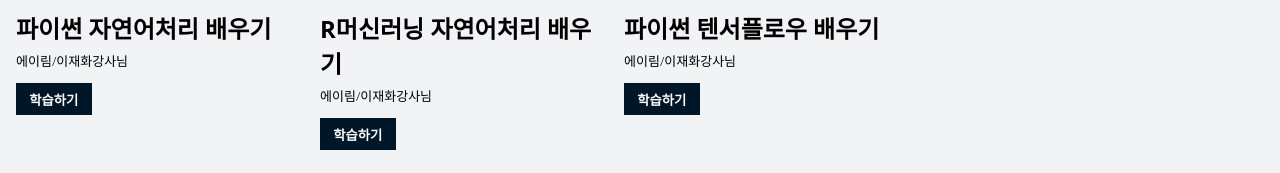
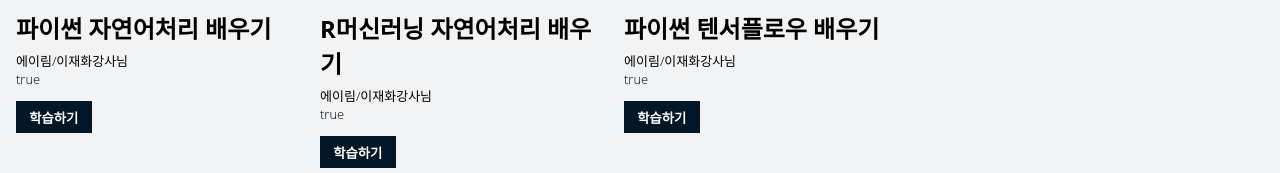
Before and after one commit to syugi/AIRIM, a React app in the folder airim-react/: page /courseList in a window 1280 px wide. Shown: the part 346-519 px from the top of the page. Built offline with nearby package versions, Linux system fonts and the light colour scheme.

Commit message:
update course filter

```diff
--- a/airim-react/src/components/CourseList.js
+++ b/airim-react/src/components/CourseList.js
@@ -1,44 +1,43 @@
 import React, { useState } from 'react';
-import styled from 'styled-components';
+import styled, { css } from 'styled-components';
 import { Link } from 'react-router-dom';
 
 const CourseList = () => {
   const [tags, setTags] = useState([
-    { id: 1, text: '#파이썬' },
-    { id: 2, text: '#자연어처리' },
-    { id: 3, text: '#R머신러닝' },
-    { id: 4, text: '#텐서플로우' },
-    { id: 5, text: '#파이썬' },
-    { id: 6, text: '#자연어처리' },
-    { id: 7, text: '#R머신러닝' },
-    { id: 8, text: '#이거이거' },
+    { id: 1, text: '#파이썬', active: false },
+    { id: 2, text: '#자연어처리', active: false },
+    { id: 3, text: '#R머신러닝', active: false },
+    { id: 4, text: '#텐서플로우', active: false },
+    { id: 5, text: '#파이썬', active: false },
+    { id: 6, text: '#자연어처리', active: false },
+    { id: 7, text: '#R머신러닝', active: false },
+    { id: 8, text: '#이거이거', active: false },
   ]);
-
-
   const [courses, setCourses] = useState([
     {
       id: 1,
       title: '파이썬 자연어처리 배우기',
       thumb_path: 'https://source.unsplash.com/user/ilyapavlov/600x400',
-      tags: ['#파이썬','#자연어처리'],
-      visible:true,
+      tags: ['#파이썬', '#자연어처리'],
+      visible: true,
     },
     {
       id: 2,
       title: 'R머신러닝 자연어처리 배우기',
       thumb_path: 'https://source.unsplash.com/user/erondu/600x400',
-      tags: ['#R머신러닝','#자연어처리'],
-      visible:true,
+      tags: ['#R머신러닝', '#자연어처리'],
+      visible: true,
     },
     {
       id: 3,
       title: '파이썬 텐서플로우 배우기',
       thumb_path: 'https://source.unsplash.com/user/_vickyreyes/600x400',
-      tags: ['#파이썬','#텐서플로우','#이거이거'],
-      visible:true,
+      tags: ['#파이썬', '#텐서플로우', '#이거이거'],
+      visible: true,
     },
   ]);
-  const orgCourses =  courses;
+
+  //const orgCourses = [...courses];
 
   const TagsBlock = styled.div`
     //background:red;
@@ -58,36 +57,42 @@
     margin-bottom: 0.3em;
 
     &:hover {
-      background: #83949e;
+      //background: #83949e;
     }
+
+    ${(props) =>
+      props.active &&
+      css`
+        background: blue;
+      `}
   `;
 
   const CoursBlock = styled.div`
     //background:red;
     //display:inline-block;
-    display:flex;
+    display: flex;
     //justify-content:space-between;
     flex-wrap: wrap;
-    width:100%;
+    width: 100%;
     // float:right;
-    margin:0;
+    margin: 0;
     //min-height: 75vh;
-    white-space:normal;
+    white-space: normal;
     overflow-x: scroll;
     // margin-top:-70px;
-  }`;
+  `;
 
   const Course = styled.div`
     margin-bottom: 1em;
-    max-width:18em;
-    width:45%;
+    max-width: 18em;
+    width: 45%;
     margin-right: 1rem;
   `;
 
   const CourseImg = styled.div`
     display: block;
     padding: 1em;
-    height:12em;
+    height: 12em;
 
     h4 {
       color: #ffff;
@@ -120,77 +125,63 @@
       margin-top: 1em;
     }
   `;
-   const handleTagClick = (tag) => {
+  const handleTagClick = (selectTag) => {
+    setTags(
+      tags.map((tag) =>
+        tag.id === selectTag.id ? { ...tag, active: !tag.active } : tag,
+      ),
+      filterCourseByTag(selectTag),
+    );
+  };
 
-     console.log(orgCourses);
-     console.log(courses);
-    setCourses(orgCourses.filter(course => course.tag_1 == tag || course.tag_2 == tag));
-
-      // courses.map(course =>
-
-      //  const newCouse = (course.tag_1 === tag || course.tag_2 === tag) ? { ...course, visible: true } : { ...course, visible: false }
-      //  setCourses(
-      //   )
-      // );
-
-
-   //   setCourses(orgCourses.filter(user => course.tag_1 == tag || course.tag_2 == tag));
-// course
-//      setCourses(
-//       courses.map(course =>
-//         user.id === id ? { ...user, active: !user.active } : user
-//       )
-//     );
-
-
-//      //alert(tag);
-//      courses.map(course => {
-//        let visible = false;
-//        if(course.tag_1 == tag || course.tag_2 == tag){
-//          visible  = true;
-//        }
-//      });
-
-//      setCourses([
-//          ...courses,
-//          { visible: visible}
-//        ]);
-
+  const filterCourseByTag = (tag) => {
+    setCourses(
+      courses.map((course) => {
+        const activeTags = tags.filter((tag) => tag.active);
+        console.log('activeTags', activeTags);
+        //   const tagList = course.tags.filter(tag => activeTags.includes(tag.text))
+        return course.tags.includes(tag.text)
+          ? { ...course, visible: true }
+          : { ...course, visible: false };
+      }),
+    );
   };
-  // const handleTagClick =(tag) => {
-  //   alert('a');
-  // };
 
   return (
     <div>
       <TagsBlock>
         {tags.map((tag) => (
-          <Tag key={tag.id} onClick={() => handleTagClick(tag.text)}>{tag.text}</Tag>
+          <Tag
+            key={tag.id}
+            onClick={() => handleTagClick(tag)}
+            active={tag.active}
+          >
+            {tag.text}
+          </Tag>
         ))}
       </TagsBlock>
       <CoursBlock>
-        {courses.map((course) => (
+        {courses.map((course) =>
+          course.visible ? (
             <Course key={course.id}>
-
               <CourseImg
                 style={{ backgroundImage: 'url(' + course.thumb_path + ')' }}
               >
-              <h4>
-                {course.tags.map((tag,i) => (
-                  i<2 ? tag + ' ' : ''
-                ))}
-
-              </h4>
+                <h4>{course.tags.map((tag, i) => (i < 2 ? tag + ' ' : ''))}</h4>
               </CourseImg>
               <CourseInfo>
                 <h2>{course.title}</h2>
                 <p>에이림/이재화강사님</p>
+                <p>{JSON.stringify(course.visible)}</p>
                 <Link to="/Course">
                   <button>학습하기</button>
                 </Link>
               </CourseInfo>
             </Course>
-        ))}
+          ) : (
+            ''
+          ),
+        )}
       </CoursBlock>
 
     </div>
--- a/airim-react/src/components/common/Layout.js
+++ b/airim-react/src/components/common/Layout.js
@@ -4,10 +4,9 @@
 import SideMenu from './SideMenu';
 
 const LayoutBlock = styled.div`
-width:100%;
-//width: 512px;
+  width: 100%;
+  //width: 512px;
   // height: 768px;
-
   padding: 1em;
   // position: relative; /* 추후 박스 하단에 추가 버튼을 위치시키기 위한 설정 */
   background: #f2f3f5;
```
Lines whose indentation alone changed are shown as unchanged.
